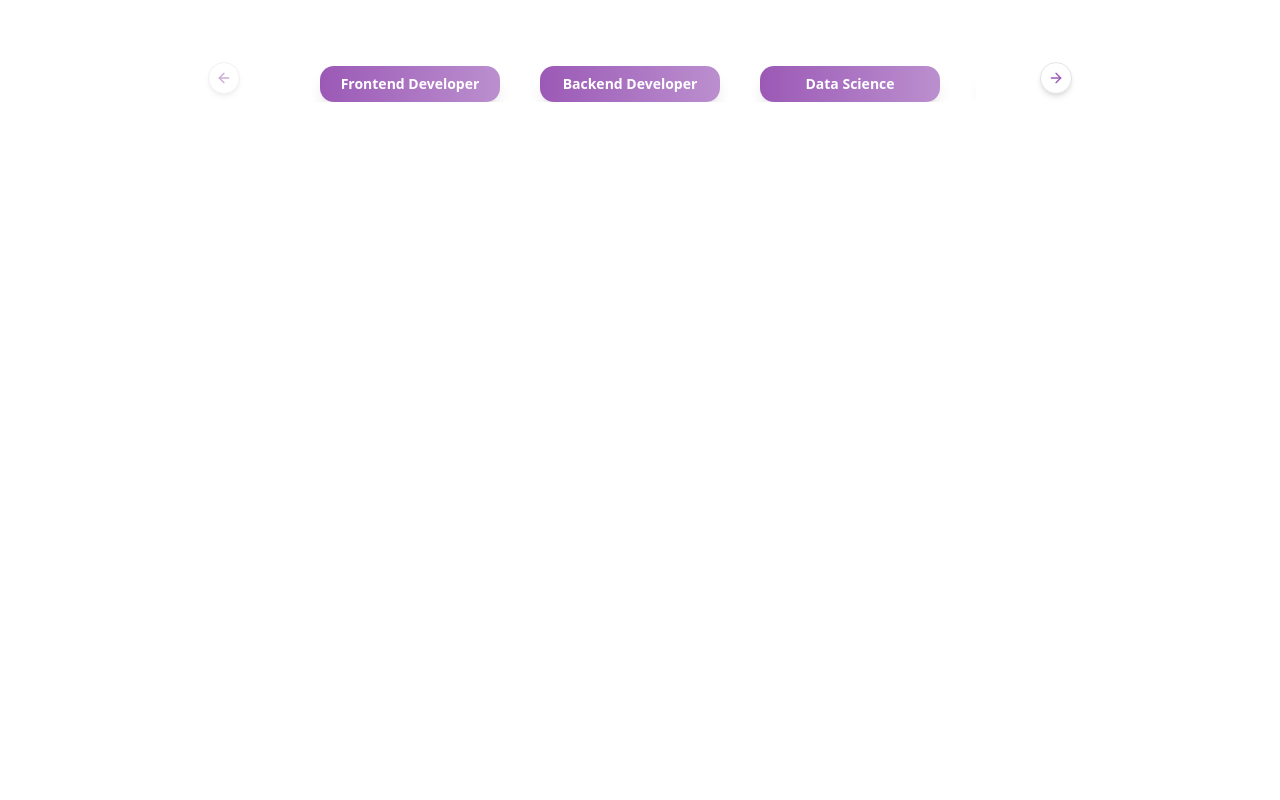
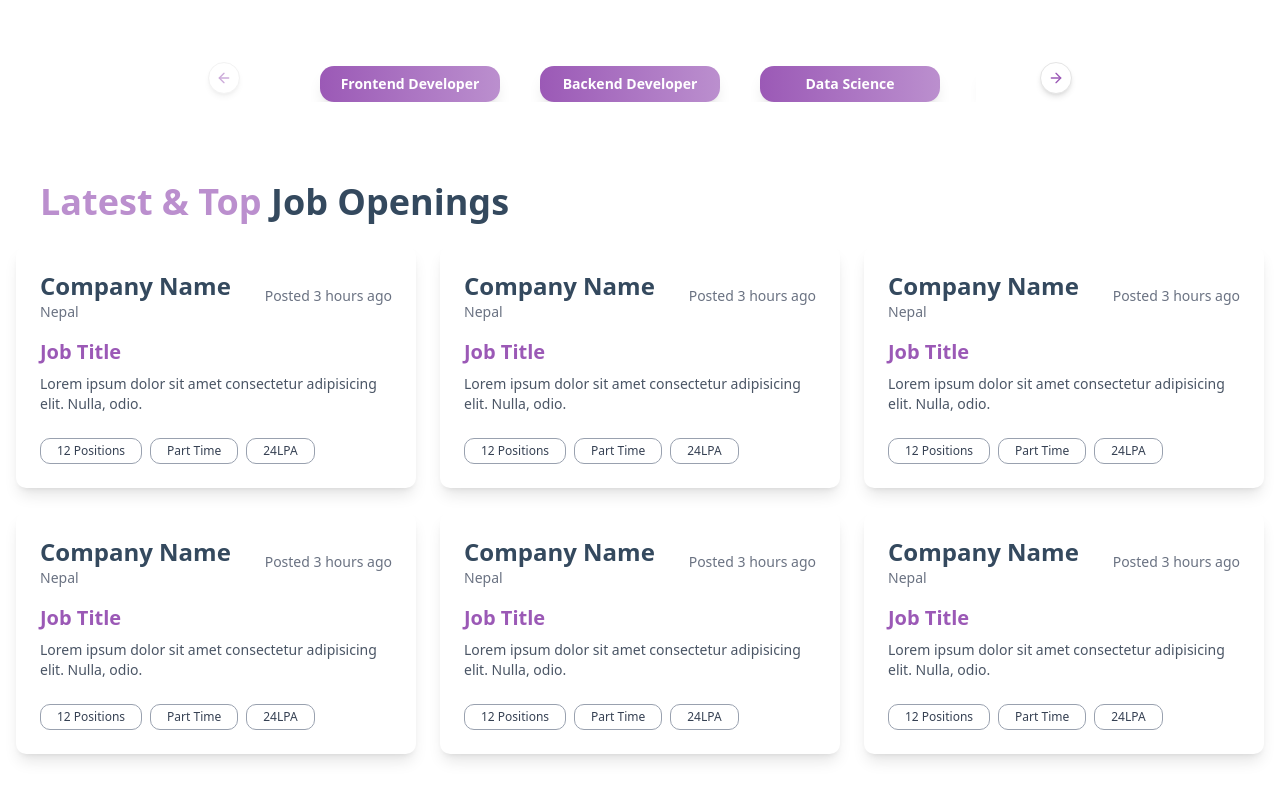
Before and after one commit to Anupama-n/job-portal, a React (Vite) app in the folder frontend/: page / in a window 1280 px wide. Shown: the part 546-1346 px from the top of the page. Before the commit the page ends 800 px from the top, so only its background shows below. Built offline with nearby package versions, Linux system fonts and the light colour scheme.

Commit message:
added latest job cards

```diff
--- /dev/null
+++ b/frontend/src/components/LatestJobCard.jsx
@@ -0,0 +1,38 @@
+import React from 'react';
+import { Badge } from './ui/badge';
+
+const LatestJobCard = () => {
+  return (
+    <div className="bg-white p-6 rounded-lg shadow-lg hover:shadow-xl transition-all duration-300">
+      <div className="flex justify-between items-center mb-4">
+        <div>
+          <h1 className="text-2xl font-semibold text-[#34495E]">Company Name</h1>
+          <p className="text-sm text-gray-500">Nepal</p>
+        </div>
+        <div className="text-sm text-gray-500">Posted 3 hours ago</div>
+      </div>
+
+      <div className="mb-6">
+        <h2 className="text-xl font-bold text-[#9B59B6]">Job Title</h2>
+        <p className="text-sm text-gray-600 mt-2">
+          Lorem ipsum dolor sit amet consectetur adipisicing elit. Nulla, odio.
+        </p>
+      </div>
+
+      <div className="flex flex-wrap gap-2">
+        <Badge className="text-gray-700 font-medium py-1 px-4 border border-gray-400 bg-white rounded-lg">
+          12 Positions
+        </Badge>
+        <Badge className="text-gray-700 font-medium py-1 px-4 border border-gray-400 bg-white rounded-lg">
+          Part Time
+        </Badge>
+        <Badge className="text-gray-700 font-medium py-1 px-4 border border-gray-400 bg-white rounded-lg">
+          24LPA
+        </Badge>
+      </div>
+
+    </div>
+  );
+};
+
+export default LatestJobCard;
--- /dev/null
+++ b/frontend/src/components/LatestJobs.jsx
@@ -0,0 +1,25 @@
+import React from 'react';
+import LatestJobCard from './LatestJobCard';
+
+const randomJobs = [1, 2, 3, 4, 5, 6, 7, 8];
+
+const LatestJobs = () => {
+  return (
+    <div className="max-w-7xl mx-auto my-20 px-4">
+      <h1 className="text-4xl font-bold text-left mb-6 text-[#34495E] ml-6">
+        <span className="text-[#BB8FCE]">Latest & Top</span> Job Openings
+      </h1>
+      <div className="grid grid-cols-1 sm:grid-cols-2 md:grid-cols-3 gap-6">
+        {
+          randomJobs.slice(0, 6).map((items, index) => (
+            <LatestJobCard key={index} />
+          ))
+        }
+      </div>
+    </div>
+  );
+}
+
+export default LatestJobs;
+
+// [#34495E] color for footer
--- a/frontend/src/components/home.jsx
+++ b/frontend/src/components/home.jsx
@@ -2,6 +2,7 @@ import React from 'react'
 import Navbar from './shared/Navbar'
 import HeroSection from './HeroSection'
 import CategoryCarousel from './CategoryCarousel'
+import LatestJobs from './LatestJobs'
 
 const Home = () => {
   return (
@@ -9,9 +10,10 @@ const Home = () => {
         <Navbar/>
         <HeroSection/>
         <CategoryCarousel/>
-        {/*
+
         <LatestJobs/>
-        <Footer/> */}
+
+        {/* <Footer/> */}
     </div>
   )
 }
--- /dev/null
+++ b/frontend/src/components/ui/badge.jsx
@@ -0,0 +1,44 @@
+import * as React from "react"
+import { Slot } from "@radix-ui/react-slot"
+import { cva } from "class-variance-authority";
+
+import { cn } from "@/lib/utils"
+
+const badgeVariants = cva(
+  "inline-flex items-center justify-center rounded-md border px-2 py-0.5 text-xs font-medium w-fit whitespace-nowrap shrink-0 [&>svg]:size-3 gap-1 [&>svg]:pointer-events-none focus-visible:border-ring focus-visible:ring-ring/50 focus-visible:ring-[3px] aria-invalid:ring-destructive/20 dark:aria-invalid:ring-destructive/40 aria-invalid:border-destructive transition-[color,box-shadow] overflow-hidden",
+  {
+    variants: {
+      variant: {
+        default:
+          "border-transparent bg-primary text-primary-foreground [a&]:hover:bg-primary/90",
+        secondary:
+          "border-transparent bg-secondary text-secondary-foreground [a&]:hover:bg-secondary/90",
+        destructive:
+          "border-transparent bg-destructive text-white [a&]:hover:bg-destructive/90 focus-visible:ring-destructive/20 dark:focus-visible:ring-destructive/40 dark:bg-destructive/60",
+        outline:
+          "text-foreground [a&]:hover:bg-accent [a&]:hover:text-accent-foreground",
+      },
+    },
+    defaultVariants: {
+      variant: "default",
+    },
+  }
+)
+
+function Badge({
+  className,
+  variant,
+  asChild = false,
+  ...props
+}) {
+  const Comp = asChild ? Slot : "span"
+
+  return (
+    <Comp
+      data-slot="badge"
+      className={cn(badgeVariants({ variant }), className)}
+      {...props} />
+  );
+}
+
+export { Badge, badgeVariants }
```
